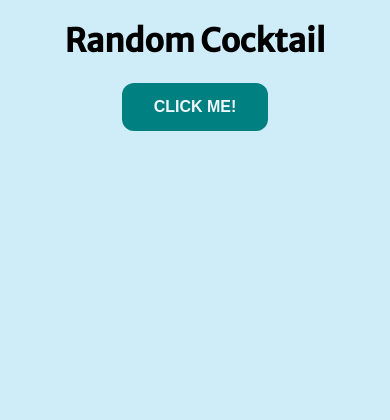
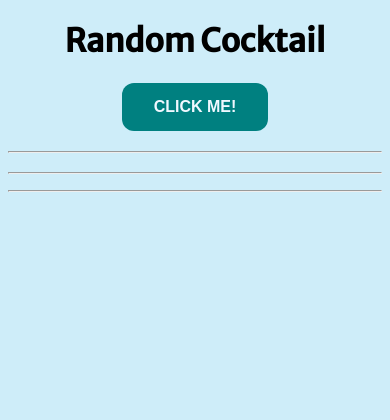
Before and after one commit to MikeRedfox/cocktail, a Flask app: page / in a window 390 px wide. Shown: the top 420 px of the page. Run offline with Flask 3, Linux system fonts and the light colour scheme.

Commit message:
better css on phone

```diff
--- a/static/style.css
+++ b/static/style.css
@@ -27,3 +27,11 @@ footer{
     position: fixed;
     bottom: 0;
 }
+
+img {
+    display: block;
+    width: auto;
+    height: auto;
+    max-width: 100%;
+    text-align: center;
+}
--- a/templates/index.html
+++ b/templates/index.html
@@ -21,8 +21,11 @@
 
         <!-- Cocktail -->
         <h2 id="nome"></h2>
+        <hr>
         <h3 id="alc_glass"></h3>
+        <hr>
         <p id="ing"></p>
+        <hr>
         <p id="ins"></p>
         <img > </img>
     </div>
```
